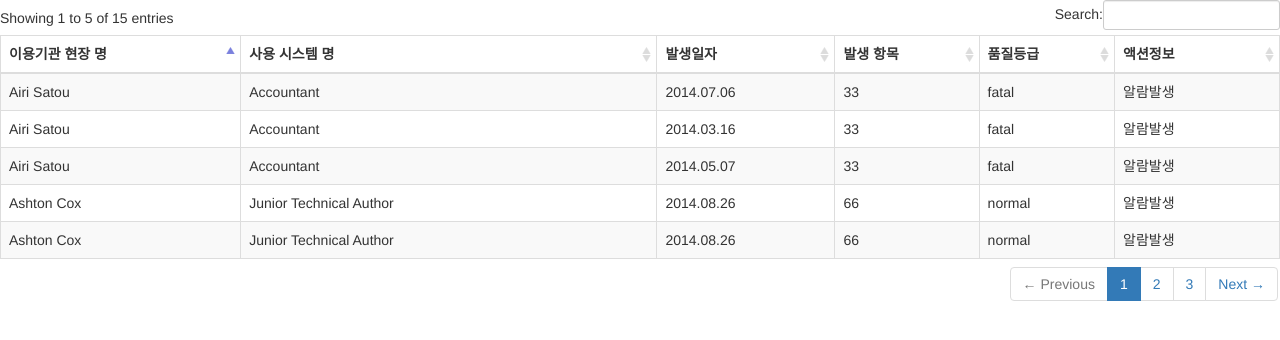
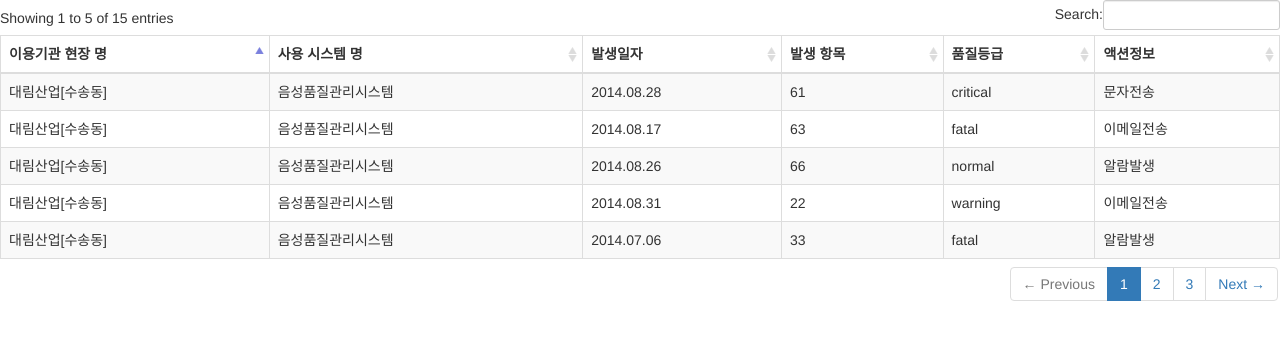
Before and after one commit to ci-one/2014.08.27.gntel.threshold, a website: page app/views/contents/052-1020-CV_happen.list.html in a window 1280 px wide. Drawn offline with nearby package versions, Linux system fonts and the light colour scheme.

Commit message:
완료커밋

```diff
--- a/app/views/contents/052-1020-CV_happen.list.html
+++ b/app/views/contents/052-1020-CV_happen.list.html
@@ -22,120 +22,120 @@
 </thead>
 <tbody>
 <tr>
-    <td>Tiger Nixon</td>
-    <td>System Architect</td>
+    <td>대림산업[수송동]</td>
+    <td>음성품질관리시스템</td>
     <td>2014.08.28</td>
     <td>61</td>
     <td>critical</td>
     <td>문자전송</td>
 </tr>
 <tr>
-    <td>Garrett Winters</td>
-    <td>Accountant</td>
+    <td>대림산업[수송동]</td>
+    <td>음성품질관리시스템</td>
     <td>2014.08.17</td>
     <td>63</td>
     <td>fatal</td>
     <td>이메일전송</td>
 </tr>
 <tr>
-    <td>Ashton Cox</td>
-    <td>Junior Technical Author</td>
+    <td>대림산업[수송동]</td>
+    <td>음성품질관리시스템</td>
     <td>2014.08.26</td>
     <td>66</td>
     <td>normal</td>
     <td>알람발생</td>
 </tr>
 <tr>
-    <td>Cedric Kelly</td>
-    <td>Senior Javascript Developer</td>
+    <td>대림산업[수송동]</td>
+    <td>음성품질관리시스템</td>
     <td>2014.08.31</td>
     <td>22</td>
     <td>warning</td>
     <td>이메일전송</td>
 </tr>
 <tr>
-    <td>Airi Satou</td>
-    <td>Accountant</td>
+    <td>대림산업[수송동]</td>
+    <td>음성품질관리시스템</td>
     <td>2014.07.06</td>
     <td>33</td>
     <td>fatal</td>
     <td>알람발생</td>
 </tr>
 <tr>
-    <td>Tiger Nixon</td>
-    <td>System Architect</td>
+    <td>대림산업[수송동]</td>
+    <td>음성품질관리시스템</td>
     <td>2014.08.28</td>
     <td>61</td>
     <td>critical</td>
     <td>문자전송</td>
 </tr>
 <tr>
-    <td>Garrett Winters</td>
-    <td>Accountant</td>
+    <td>대림산업[수송동]</td>
+    <td>음성품질관리시스템</td>
     <td>2014.08.17</td>
     <td>63</td>
     <td>fatal</td>
     <td>이메일전송</td>
 </tr>
 <tr>
-    <td>Ashton Cox</td>
-    <td>Junior Technical Author</td>
+    <td>대림산업[수송동]</td>
+    <td>음성품질관리시스템</td>
     <td>2014.08.26</td>
     <td>66</td>
     <td>normal</td>
     <td>알람발생</td>
 </tr>
 <tr>
-    <td>Cedric Kelly</td>
-    <td>Senior Javascript Developer</td>
+    <td>대림산업[수송동]</td>
+    <td>음성품질관리시스템</td>
     <td>2014.08.31</td>
     <td>22</td>
     <td>warning</td>
     <td>이메일전송</td>
 </tr>
 <tr>
-    <td>Airi Satou</td>
-    <td>Accountant</td>
+    <td>대림산업[수송동]</td>
+    <td>음성품질관리시스템</td>
     <td>2014.03.16</td>
     <td>33</td>
     <td>fatal</td>
     <td>알람발생</td>
 </tr>
 <tr>
-    <td>Tiger Nixon</td>
-    <td>System Architect</td>
+    <td>대림산업[수송동]</td>
+    <td>음성품질관리시스템</td>
     <td>2014.08.28</td>
     <td>61</td>
     <td>critical</td>
     <td>문자전송</td>
 </tr>
 <tr>
-    <td>Garrett Winters</td>
-    <td>Accountant</td>
+    <td>대림산업[수송동]</td>
+    <td>음성품질관리시스템</td>
     <td>2014.08.17</td>
     <td>63</td>
     <td>fatal</td>
     <td>이메일전송</td>
 </tr>
 <tr>
-    <td>Ashton Cox</td>
-    <td>Junior Technical Author</td>
+    <td>대림산업[수송동]</td>
+    <td>음성품질관리시스템</td>
     <td>2014.08.26</td>
     <td>66</td>
     <td>normal</td>
     <td>알람발생</td>
 </tr>
 <tr>
-    <td>Cedric Kelly</td>
-    <td>Senior Javascript Developer</td>
+    <td>대림산업[수송동]</td>
+    <td>음성품질관리시스템</td>
     <td>2014.08.31</td>
     <td>22</td>
     <td>warning</td>
     <td>이메일전송</td>
 </tr>
 <tr>
-    <td>Airi Satou</td>
-    <td>Accountant</td>
+    <td>대림산업[수송동]</td>
+    <td>음성품질관리시스템</td>
     <td>2014.05.07</td>
     <td>33</td>
     <td>fatal</td>
--- a/package.json
+++ b/package.json
@@ -61,8 +61,7 @@
         "grunt-env": "~0.4.1",
         "grunt-node-inspector": "~0.1.3",
         "grunt-nodemon": "~0.2.0",
-        "open": "~0.0.4",
-        "mariasql": "*"
+        "open": "~0.0.4"
     },
     "engines": {
         "node": ">=0.10.0"
```
Also changed, not shown: app/views/contents/052-1230-CV_detail_reg.html (+17 -4 lines).
